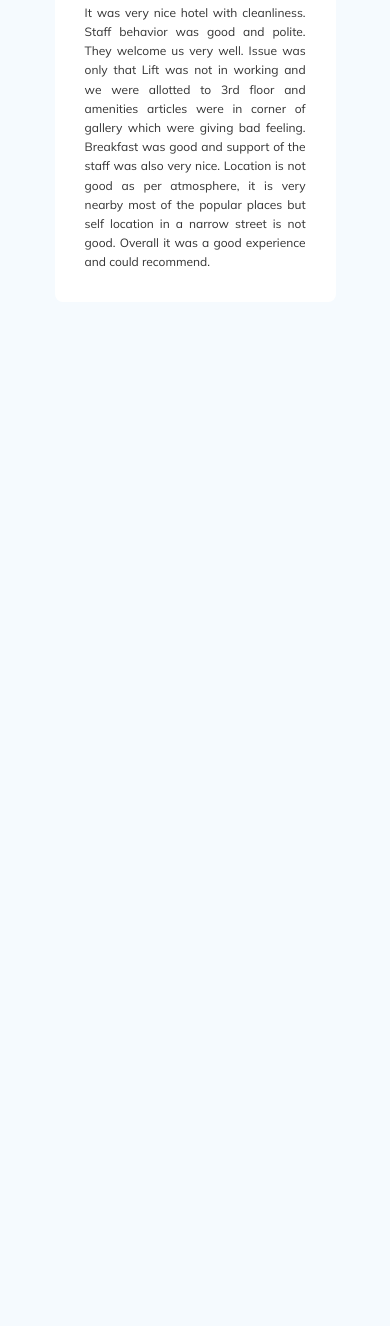
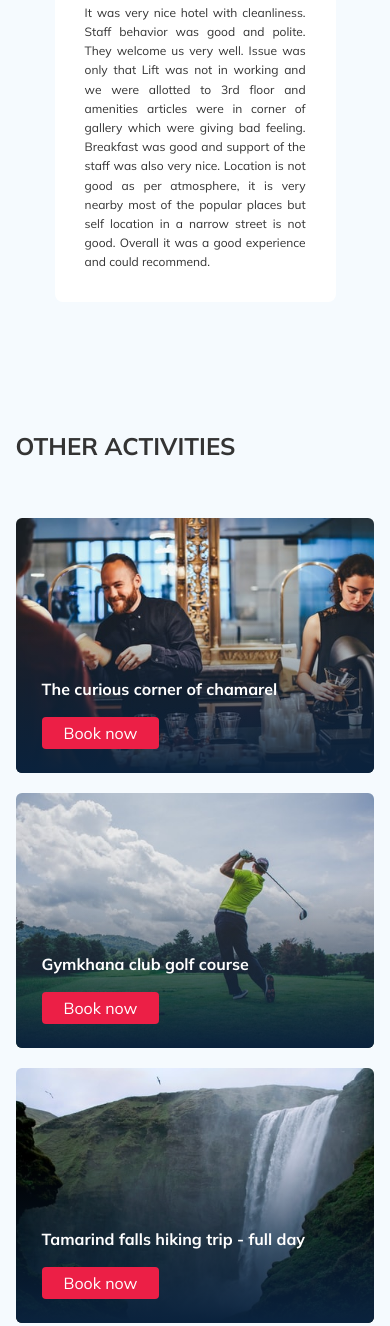
Before and after one commit to WebNikonov/tour-plan, a plain HTML site: page index.html in a window 390 px wide. Shown: the part 1794-3120 px from the top of the page. Before the commit the page ends 2166 px from the top, so only its background shows below. Drawn offline with nearby package versions, Linux system fonts and the light colour scheme.

Commit message:
create: add activities section, responsive

```diff
--- a/index.html
+++ b/index.html
@@ -289,8 +289,49 @@
         </div>
 
 
-        </section>
+    </section>
+    <!-- ./reviews -->
 
+    <section class="activities">
+        <div class="container">
+            <h2 class="activities__title">Other Activities</h2>
+            <div class="activities-wrapper">
+                <div class="card activities__card">
+                    <img src="/img/card-1.jpg" alt="The curious corner
+                    of chamarel" class="card__image">
+                    <h3 class="card__title">The curious corner
+                        of chamarel</h3>
+                        <button class="card__button">Book now</button>
+                </div>
+
+                <div class="card activities__card">
+                    <img src="/img/card-2.jpg" alt="Gymkhana club golf
+                    course" class="card__image">
+
+                    <h3 class="card__title">Gymkhana club golf
+                        course</h3>
+                        <button class="card__button">Book now</button>
+                </div>
+                <div class="card activities__card">
+                    <img src="/img/card-3.jpg" alt="Tamarind falls hiking
+                    trip - full day " class="card__image">
+
+                    <h3 class="card__title">Tamarind falls hiking
+                        trip - full day
+                        </h3>
+                        <button class="card__button">Book now</button>
+                </div>
+                <div class="card activities__card">
+                    <img src="/img/card-4.jpg" alt="The blue marine discovery
+                    quest" class="card__image">
+
+                    <h3 class="card__title">The blue marine discovery
+                        quest</h3>
+                        <button class="card__button">Book now</button>
+                </div>
+            </div>
+        </div>
+    </section>
 
 
 
--- a/sass/_media.sass
+++ b/sass/_media.sass
@@ -6,6 +6,9 @@
     .slide
         &-image
             height: 100%
+    .card
+        width: 230px
+        height: 230px
 @media (max-width:992px)
     .container, .newsletter__wrapper
         max-width: 700px
@@ -47,6 +50,15 @@
         &-slide
             &__image
                 object-fit: cover
+    .activities
+        &-wrapper
+            flex-wrap: wrap
+        &__card
+            margin-bottom: 20px
+    .card
+        width: 340px
+        height: 230px
+
 @media (max-width:768px)
     .container
         max-width: 576px
@@ -114,6 +126,9 @@
             width: 92%
             flex-direction: column
             align-items: flex-start
+    .card
+        width: 45%
+        height: 255px
 
 @media (max-width: 576px)
     .logo
@@ -153,3 +168,7 @@
                     display: none
     .subscribe
         width: 280px
+    .activities
+        padding: 40px 0 60px 0
+    .card
+        width: 100%
--- /dev/null
+++ b/sass/blocks/_activities.sass
@@ -0,0 +1,59 @@
+.activities
+    padding: 60px 0 98px 0
+    &__title
+        font-style: normal
+        font-weight: 700
+        font-size: 24px
+        line-height: 30px
+        text-transform: uppercase
+        margin-bottom: 57px
+    &-wrapper
+        display: flex
+        justify-content: space-between
+.card
+    position: relative
+    display: flex
+    flex-direction: column
+    align-items: flex-start
+    padding: 24px 26px
+    width: 255px
+    height: 255px
+    border-radius: 6px
+    overflow: hidden
+    &::before
+        content: ''
+        position: absolute
+        top: 0
+        left: 0
+        right: 0
+        bottom: 0
+        background: linear-gradient(179.83deg, rgba(196, 196, 196, 0) 35.34%, #0A223D 99.85%)
+        z-index: -1
+    &__image
+        position: absolute
+        -o-object-fit: cover
+        object-fit: cover
+        top: 0
+        left: 0
+        right: 0
+        bottom: 0
+        width: 100%
+        height: 100%
+        z-index: -2
+    &__title
+        // position: relative
+        margin-top: auto
+        margin-bottom: 18px
+        font-style: normal
+        font-weight: 700
+        font-size: 16px
+        line-height: 20px
+        color: #FFFFFF
+        z-index: 1
+    &__button
+        padding: 7px 22px
+        background: $primary
+        border-radius: 4px
+        border: none
+        color: $white
+        cursor: pointer
--- a/sass/style.sass
+++ b/sass/style.sass
@@ -14,6 +14,8 @@
 //стили для блока подписки
 @import 'blocks/_reviews'
 //стили для блока отзывов
+@import 'blocks/_activities'
+//стили для блока развлечений
 @import 'media'
 
 //подключение медиа запросов
```
Also changed, not shown: css/style.css, img/card-1.jpg (added), img/card-2.jpg (added), img/card-3.jpg (added), img/card-4.jpg (added), 1 other file.
